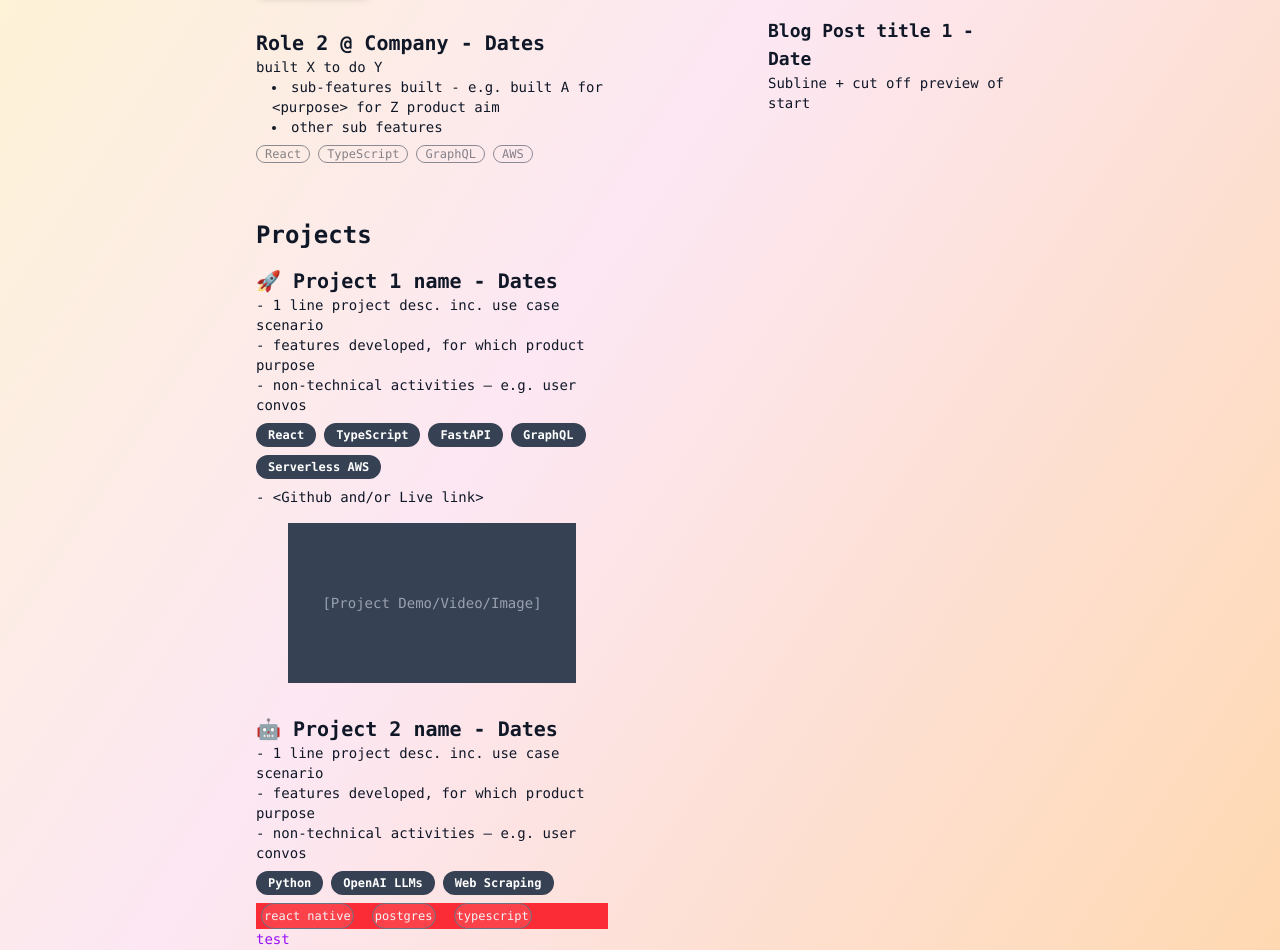
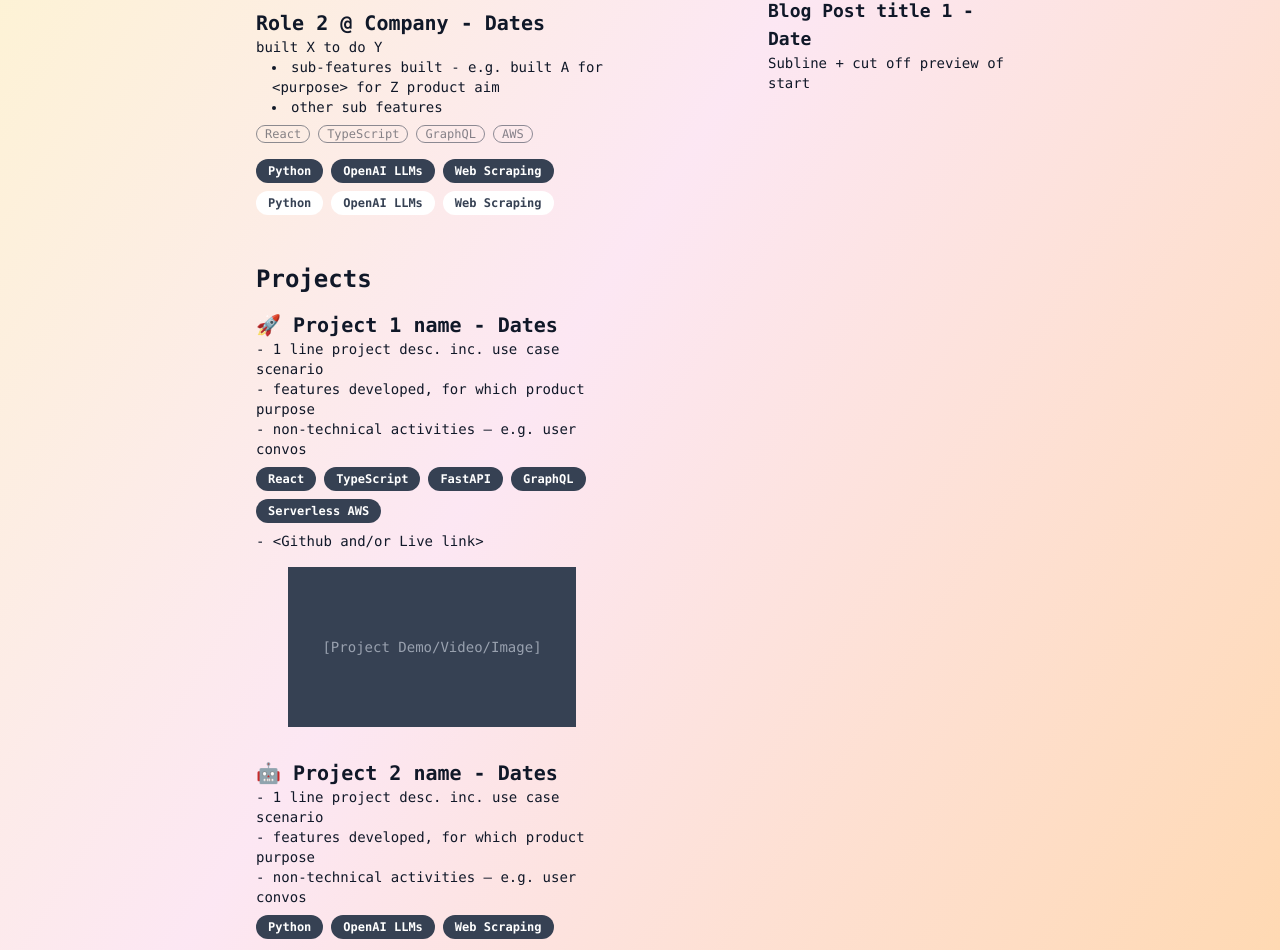
Before and after one commit to tri-jet/portfolio-site, a Next.js app: page / in a window 1280 px wide. Shown: the part 767-1717 px from the top of the page. Built offline with nearby package versions, Linux system fonts and the light colour scheme.

Commit message:
test: Add pill boxes side by side for comparison

```diff
--- a/app/page.tsx
+++ b/app/page.tsx
@@ -20,7 +20,6 @@ export default function Home() {
                 Hi I&apos;m Trijit, an SE passionate about building meaningful and useful products etc. Maybe some prod engineer stuff.
               </p>
             </div>
-            <div className="px-20 bg-red-500 text-white">Should have 80px padding left/right</div>
           </div>
 
           {/* Two-Column Section */}
@@ -54,6 +53,18 @@ export default function Home() {
                   <span className="mr-2 mb-2 border border-slate-800 rounded-full px-2 text-xs">GraphQL</span>
                   <span className="mr-2 mb-2 border border-slate-800 rounded-full px-2 text-xs">AWS</span>
                 </div>
+
+                <div className="flex flex-wrap gap-2 my-2">
+                  <span className="bg-gray-700 text-white rounded-full px-3 py-1 text-xs font-semibold">Python</span>
+                  <span className="bg-gray-700 text-white rounded-full px-3 py-1 text-xs font-semibold">OpenAI LLMs</span>
+                  <span className="bg-gray-700 text-white rounded-full px-3 py-1 text-xs font-semibold">Web Scraping</span>
+                </div>
+
+                <div className="flex flex-wrap gap-2 my-2">
+                  <span className="bg-white text-gray-700 rounded-full px-3 py-1 text-xs font-semibold">Python</span>
+                  <span className="bg-white text-gray-700 rounded-full px-3 py-1 text-xs font-semibold">OpenAI LLMs</span>
+                  <span className="bg-white text-gray-700 rounded-full px-3 py-1 text-xs font-semibold">Web Scraping</span>
+                </div>
               </div>
 
               <h2 className="text-2xl font-bold mt-12 mb-4">Projects</h2>
@@ -84,14 +95,14 @@ export default function Home() {
                   <span className="bg-gray-700 text-white rounded-full px-3 py-1 text-xs font-semibold">OpenAI LLMs</span>
                   <span className="bg-gray-700 text-white rounded-full px-3 py-1 text-xs font-semibold">Web Scraping</span>
                 </div>
-                <div className="flex flex-wrap gap-2 mt-2 bg-red-500">
-                  <span className="rounded-full border border-gray-500 bg-white/10 mx-[5px] px-[2px] py-1 text-xs text-gray-100">react native</span>
-                  <span className="rounded-full border border-gray-500 bg-white/10 mx-[5px] px-[2px] py-1 text-xs text-gray-100">postgres</span>
-                  <span className="rounded-full border border-gray-500 bg-white/10 mx-[5px] px-[2px] py-1 text-xs text-gray-100">typescript</span>
-                </div>
 
                 <div className ="text-purple-600">
                   <p>test</p>
+                </div>
+                <div className="flex flex-wrap gap-2 my-2">
+                  <span className="bg-white text-gray-700 rounded-full px-3 py-1 text-xs font-semibold">Python</span>
+                  <span className="bg-white text-gray-700 rounded-full px-3 py-1 text-xs font-semibold">OpenAI LLMs</span>
+                  <span className="bg-white text-gray-700 rounded-full px-3 py-1 text-xs font-semibold">Web Scraping</span>
                 </div>
 
                 <p>- &lt;Github and/or Live link&gt;</p>
```
Also changed, not shown: 1 other file (tests, documents, lock files or other folders).
